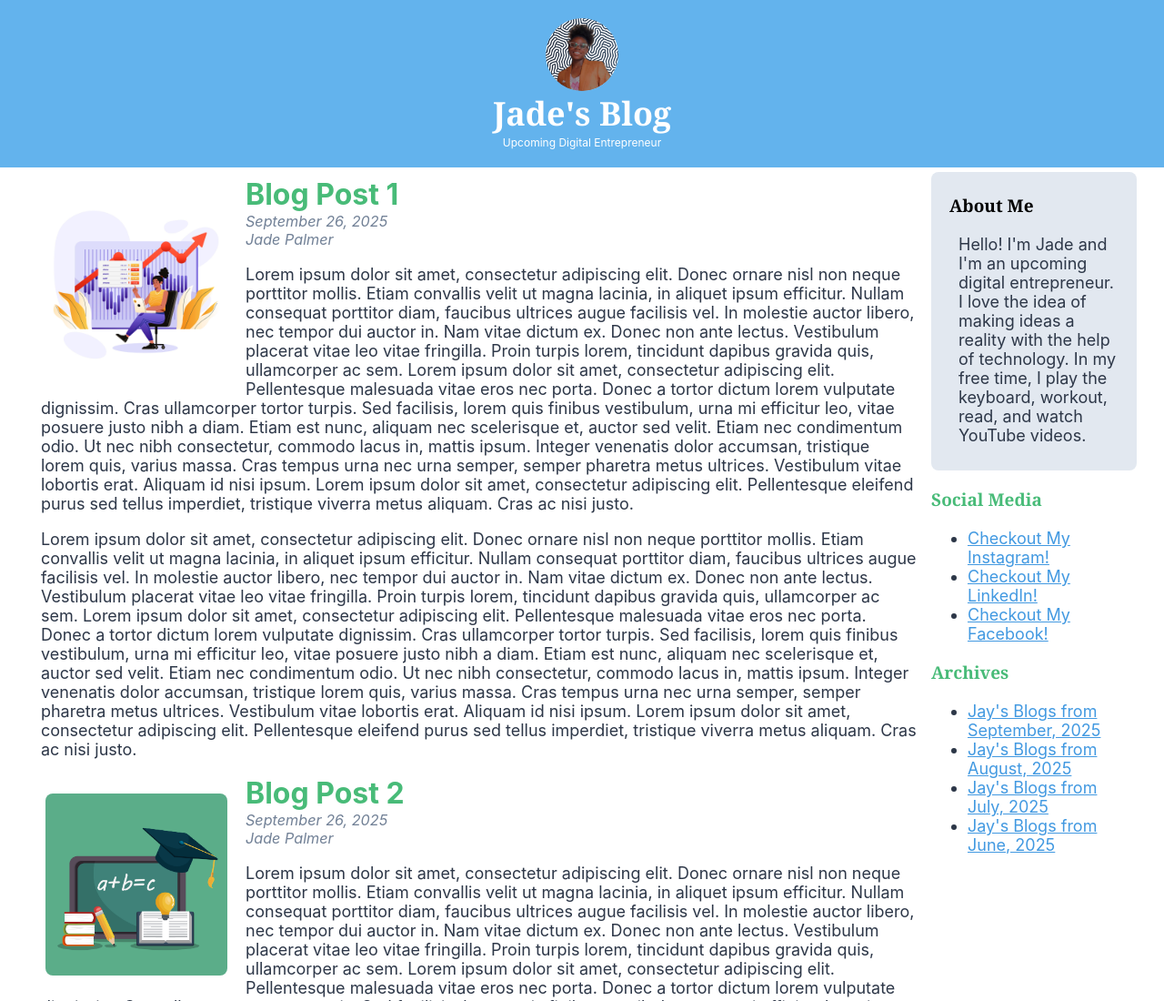
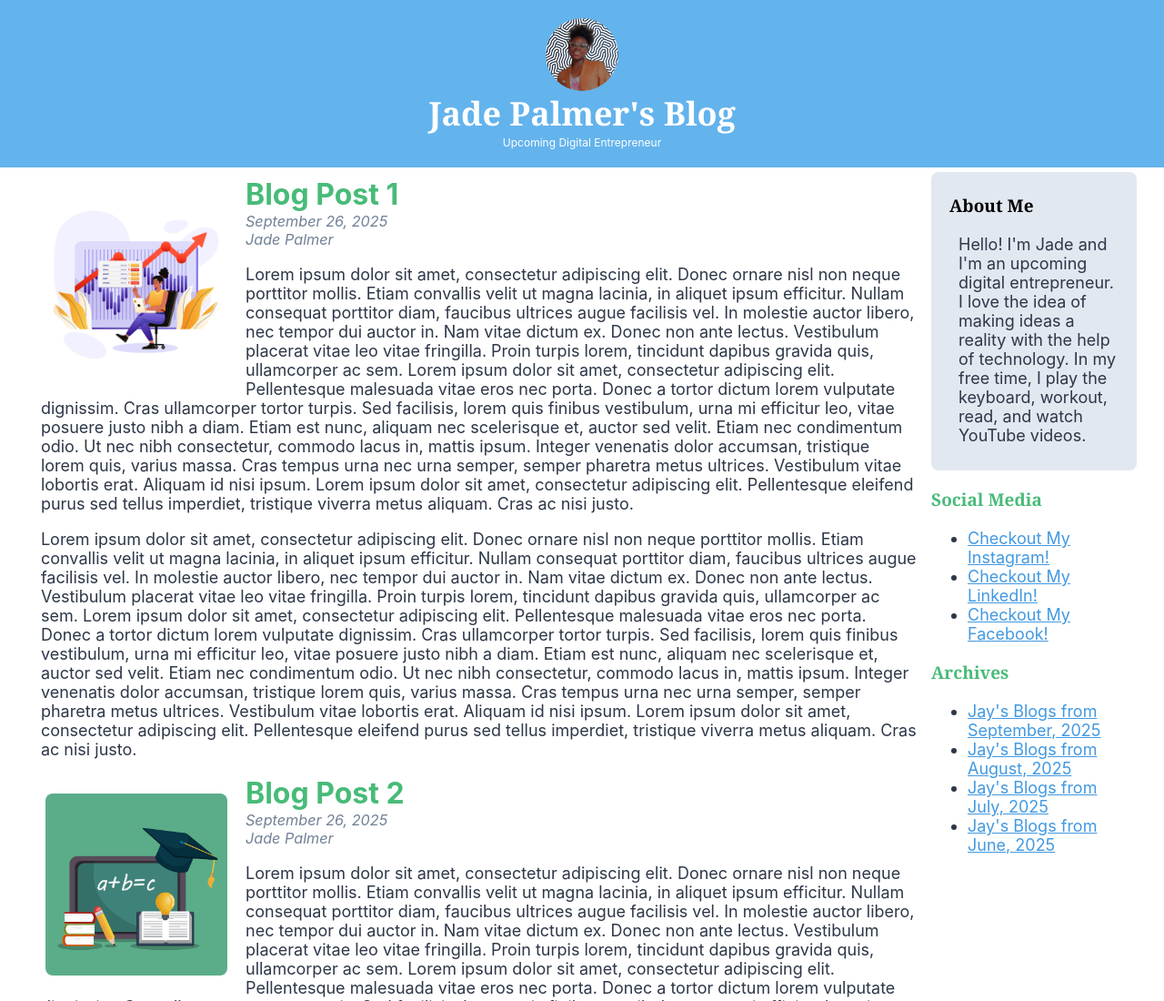
Before and after one commit to jay-devz/info2180-lab2, a plain HTML site: page index.html in a window 1280 px wide. Shown: the top 1100 px of the page at 91% size. Drawn offline with Linux system fonts and the light colour scheme.

Commit message:
changed header title name

```diff
--- a/index.html
+++ b/index.html
@@ -15,7 +15,7 @@
         <div class="container">
             <header>
                 <img class="jadepic" src="images/jade.png" alt=" Picture of Jade Palmer smiling">
-                    <h1 class="title-name"> Jade's Blog</h1>
+                    <h1 class="title-name"> Jade Palmer's Blog</h1>
                     <p class="title-sub">Upcoming Digital Entrepreneur</p>
             </header>
             <main>
```
